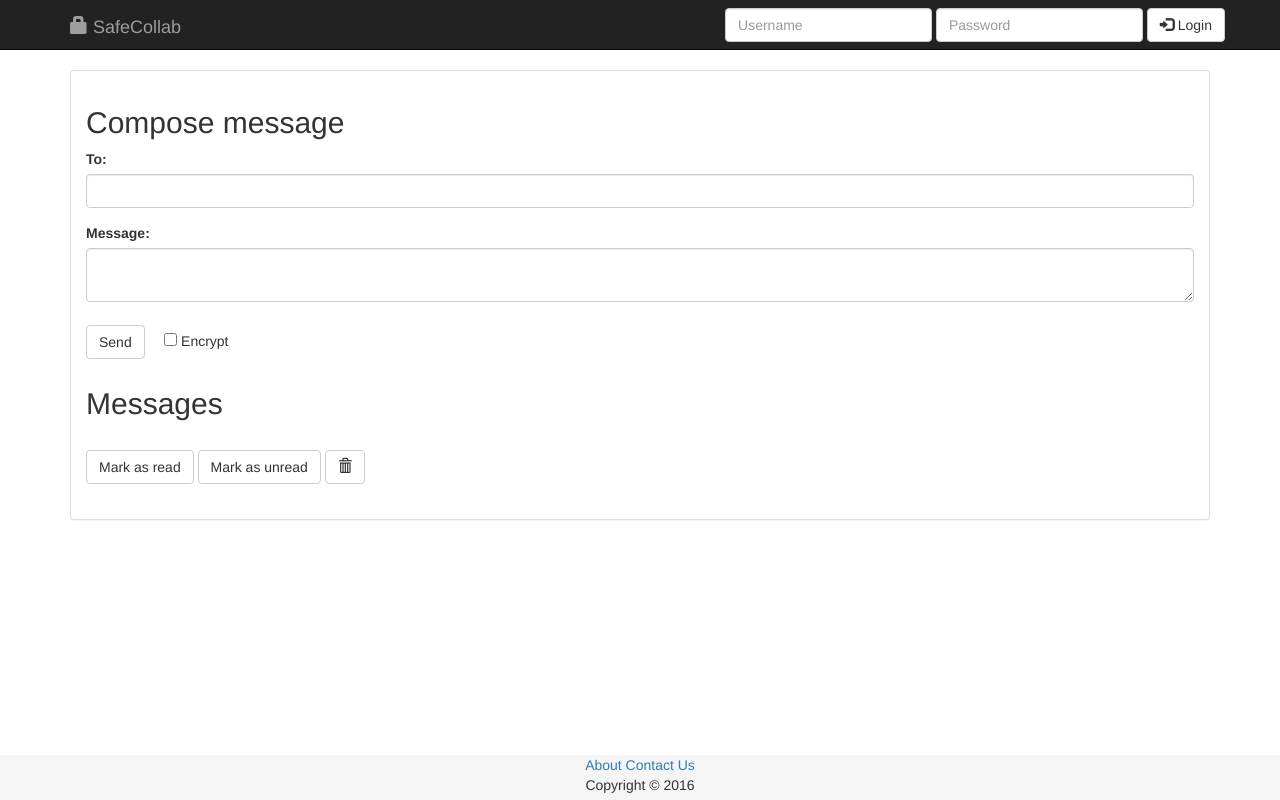
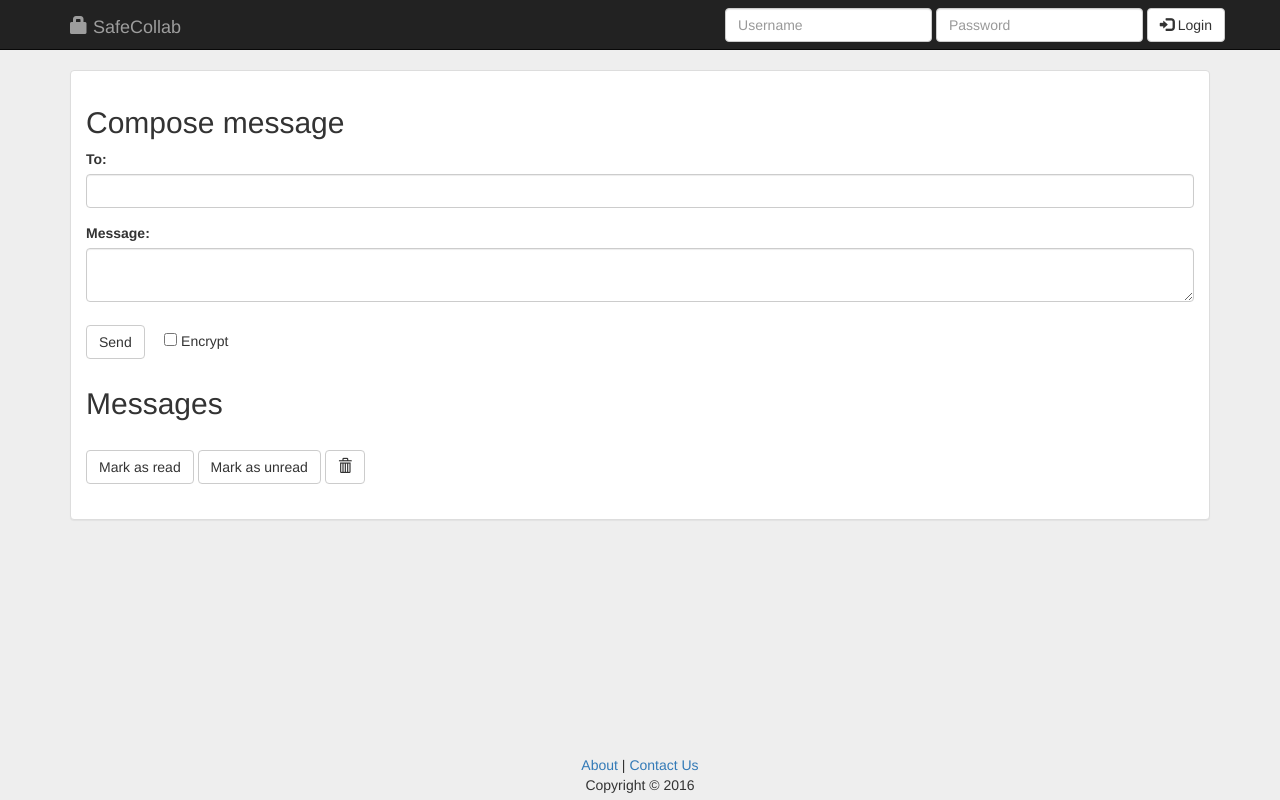
Before and after one commit to mas2tg/cs3240-f16-team07, a Django app: template dev/safecollab/templates/inbox.html in a window 1280 px wide. Run offline with Django 3.2, Linux system fonts and the light colour scheme; the template is opened without the code that fills it, so the values that code supplies are empty; some libraries are stand-ins or nearby versions.

Commit message:
Fixed navbar, fixed active property for inbox tab, changed background color

```diff
--- a/dev/safecollab/inbox/urls.py
+++ b/dev/safecollab/inbox/urls.py
@@ -8,5 +8,5 @@ urlpatterns = patterns('',
 	url(r'mark-as-unread', views.mark_as_unread, name='mark-as-unread'),
 	url(r'delete', views.delete, name='delete'),
 	url(r'decrypt',views.decrypt, name='decrypt'),
-	url(r'^$', views.index, name='index'),
+	url(r'^$', views.index, name='inbox'),
 )
--- a/dev/safecollab/templates/base.html
+++ b/dev/safecollab/templates/base.html
@@ -16,6 +16,7 @@
 			body {
 				/* Margin bottom by footer height */
 				margin-bottom: 45px;
+				background: #eeeeee;
 			}
 			.footer {
 				position: absolute;
@@ -23,7 +24,7 @@
 				width: 100%;
 				/* Set the fixed height of the footer here */
 				height: 45px;
-				background-color: #f5f5f5;
+				background-color: inherit;
 			}
     	</style>
 
@@ -33,8 +34,10 @@
 
     <body>
 
+		<!-- navbar-static-top container forces content to render below navbar -->
+ 		<div class='navbar navbar-default navbar-static-top'style="height:0px;">
 	    	<!-- height set to 0 to remove dead sliver that appears under navbar #hack not the best solution but functional -->
-		<nav class="navbar navbar-inverse navbar-static-top" style="height:0px;">
+			<nav class="navbar navbar-inverse navbar-fixed-top" style="height:0px;">
 				<div class="container">
 					<div class="navbar-header">
 						<a class="navbar-brand" href="/"><span class="glyphicon glyphicon-lock"></span> SafeCollab</a>
@@ -88,7 +91,8 @@
 					    		Hello {{ user.username }}
 					    	</div>
 					    </li>
-				    <li>
+					    {% url 'inbox' as inbox_url %}
+					    <li {% if request.path == inbox_url %}class="active"{% endif %}>
 					    	<a href="/inbox">
 								<span class="badge" id="new-message-count">{{ user.get_unread_messages|length }}</span> Inbox
 							</a>
@@ -102,6 +106,7 @@
 	    			</ul>
 				</div>
 			</nav>
+		</div>
 
         <div class="container">
             {% block body_block %}
@@ -115,7 +120,7 @@
 
 		<footer class="footer navbar-static-bottom">
 			<div class="container text-center">
-				<a href="/about">About</a> <a href="/contact">Contact Us</a> <br/>
+				<a href="/about">About</a> | <a href="/contact">Contact Us</a> <br/>
 				<span>Copyright © 2016</span>
 			</div>
 		</footer>
```
Lines whose indentation alone changed are shown as unchanged.
